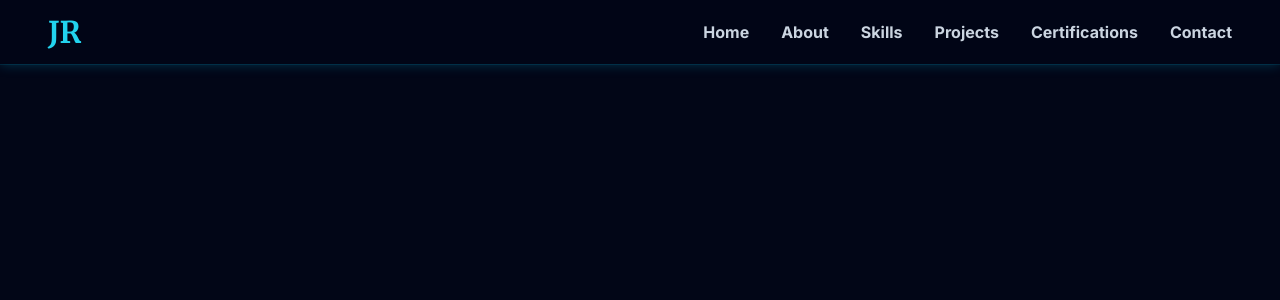
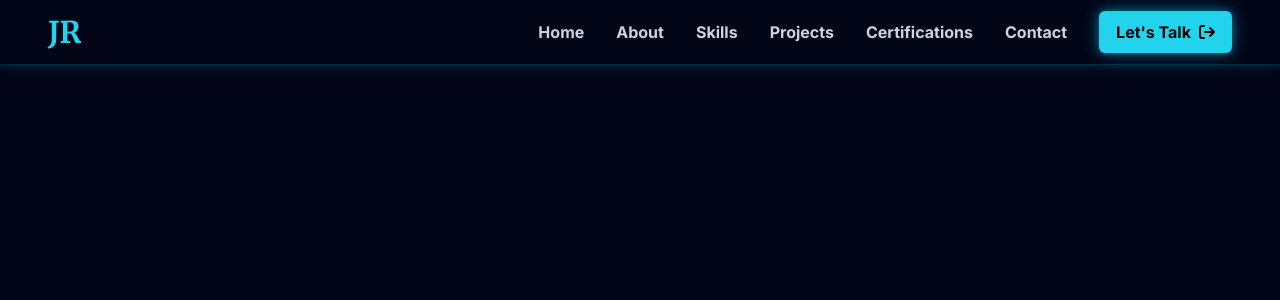
Before and after one commit to Jayeshrakhonde07/jayeshrakhonde-portfolio, a React (Vite) app: page / in a window 1280 px wide. Shown: the top 300 px of the page. Built offline with nearby package versions, Linux system fonts and the light colour scheme.

Commit message:
add a button on navbar

```diff
--- a/src/components/layout/Navbar.jsx
+++ b/src/components/layout/Navbar.jsx
@@ -1,6 +1,7 @@
 import React, { useState } from "react";
 import { FaBars } from "react-icons/fa";
 import { RxCross1 } from "react-icons/rx";
+import { FaArrowRightFromBracket } from "react-icons/fa6";
 const Navbar = () => {
   const [menu, setMenu] = useState(false);
 
@@ -15,7 +16,7 @@ const Navbar = () => {
 
   return (
     <>
-      <header className="w-full sticky top-0  px-6 md:px-10 lg:px-12 bg-bg-page/90 backdrop-blur-md  z-50 shadow-desktop-menu">
+      <header className="w-full sticky top-0  px-6 md:px-8 lg:px-12 bg-bg-page/90 backdrop-blur-md  z-50 shadow-desktop-menu">
         <nav className="max-w-7xl  mx-auto  h-16 flex items-center justify-between">
           <a
             href="#home"
@@ -37,6 +38,8 @@ const Navbar = () => {
                 </a>
               );
             })}
+
+            <a href="#contact" className="bg-accent px-4 py-2 flex items-center justify-center gap-2 rounded-md text-button-text-primary font-bold hover:text-button-text-secondary shadow-button  border border-card-border transition duration-500 ">Let's Talk  <FaArrowRightFromBracket className="hover:translate-x-1 transition duration-500"/> </a>
           </div>
 
           {/* mobile menu button  */}
@@ -71,7 +74,11 @@ const Navbar = () => {
                   {link.name}
                 </a>
               );
+
             })}
+
+                  <a href="#contact" onClick={() => setMenu(false)} className="bg-accent flex items-center justify-center gap-2 px-6 py-2  rounded-md text-button-text-primary font-bold hover:text-button-text-secondary shadow-button  border border-card-border transition duration-500 ">Let's Talk <FaArrowRightFromBracket className="hover:translate-x-1 transition duration-500"/></a>
+
           </div>
         </div>
       </header>
```
